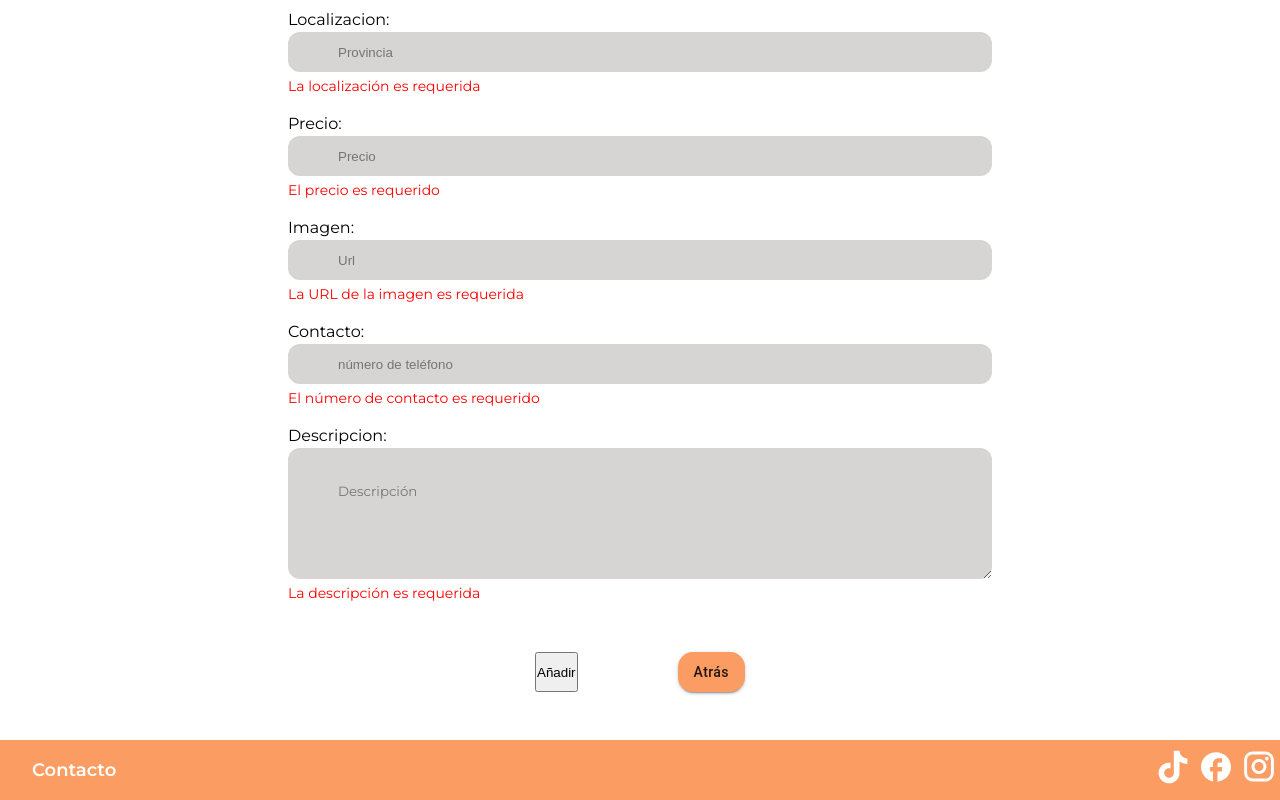
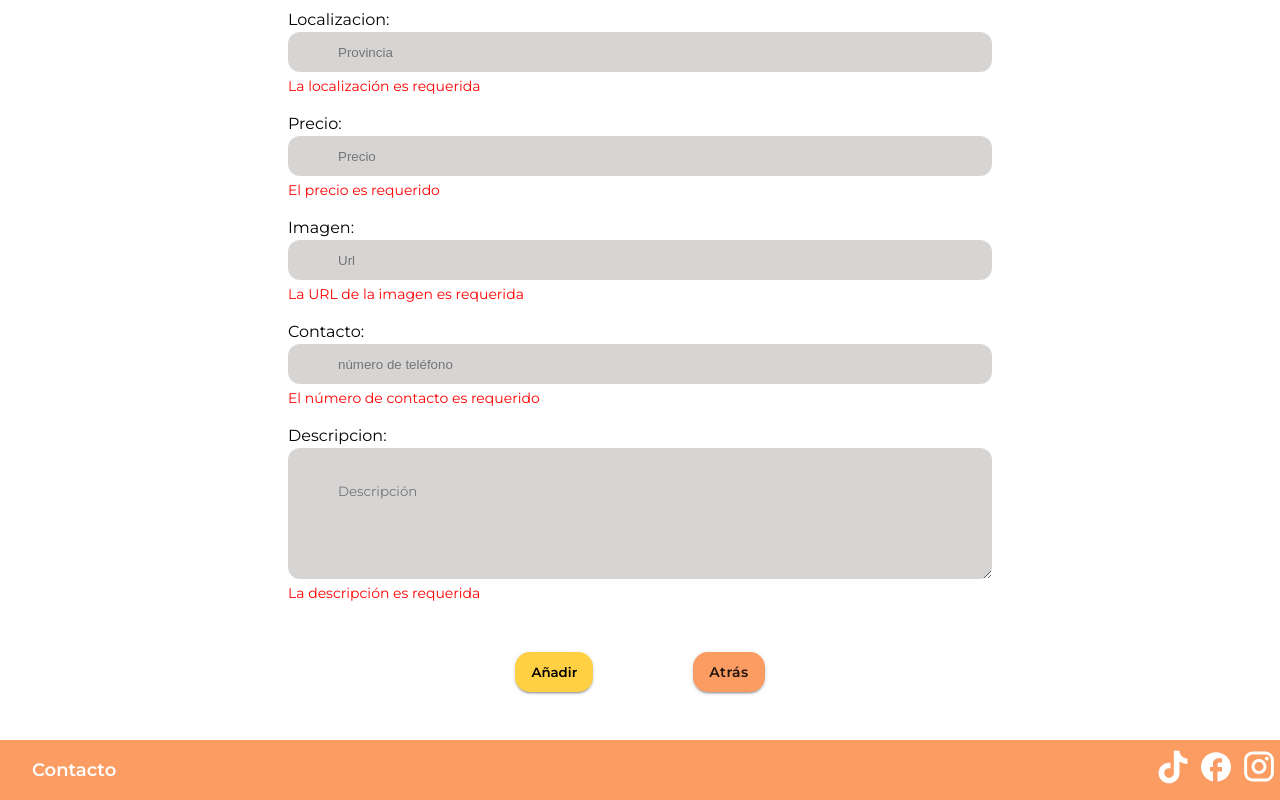
Before and after one commit to erigt/Hackathon_22, a React (Vite) app in the folder frontend/: page /addform in a window 1280 px wide. Shown: the part 431-1231 px from the top of the page. Built offline with nearby package versions, Linux system fonts and the light colour scheme.

Commit message:
boton submit con estilos

```diff
--- a/frontend/src/components/form/Form.jsx
+++ b/frontend/src/components/form/Form.jsx
@@ -94,8 +94,8 @@ const Form = () => {
             <br /><br />
 
             <div className='flexBotton'>
-                <button type="submit">Añadir</button>
-                <NavLink to="/"> <Btn color="secondary" text="Atrás" /> </NavLink>
+                <button className='btnSubmit' type="submit">Añadir</button>
+                <NavLink to="/"> <Btn className='btnBack' color="secondary" text="Atrás" /> </NavLink>
             </div>
         </form>
     );
--- a/frontend/src/components/form/form.modules.css
+++ b/frontend/src/components/form/form.modules.css
@@ -64,6 +64,7 @@ textarea {
     width: 100%;
     justify-content: center;
     gap: 100px;
+    font-weight: 600;
 }
 
 .errorMessage {
@@ -77,3 +78,18 @@ textarea {
     font-size: 14px;
     margin-top: 4px;
 }
+
+.btnSubmit{
+    background-color: var(--color-tertiary);
+    border: none;
+    box-shadow: 0px 3px 1px -2px rgba(0,0,0,0.2), 0px 2px 2px 0px rgba(0,0,0,0.14), 0px 1px 5px 0px rgba(0,0,0,0.12);
+    border-radius: 15px;
+    padding: 6px 16px;
+    color: black;
+    font-weight: 600;
+}
+
+.flexBotton button{
+    font-weight: 600;
+    font-family: "Montserrat", sans-serif;
+}
```
